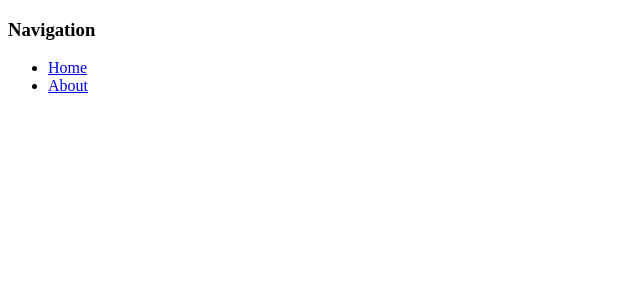
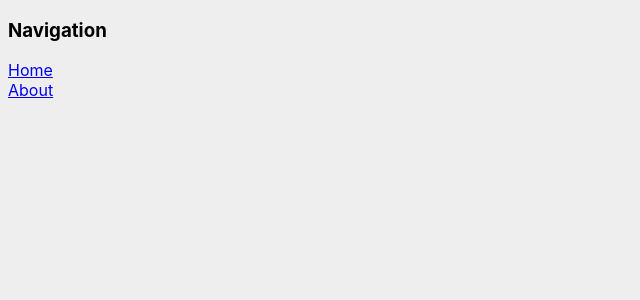
Before and after one commit to shiningflint/mumulala, a Vue app in the folder web/recipe/: page / in a window 1280 px wide. Shown: the top 300 px of the page, without its empty margins (0-640 px from the left). Built offline with nearby package versions, Linux system fonts and the light colour scheme.

Commit message:
Add css extraction into the mix

```diff
--- a/web/recipe/configs/webpack.dev.js
+++ b/web/recipe/configs/webpack.dev.js
@@ -12,6 +12,7 @@ const config = env => {
         rules: [
           rules.babelEslint,
           rules.eslint,
+          rules.sassLoader,
           rules.vue
         ]
       },
--- a/web/recipe/configs/webpack.paths.js
+++ b/web/recipe/configs/webpack.paths.js
@@ -2,12 +2,14 @@ const path = require('path')
 const root = path.resolve(__dirname, '..')
 const src = path.resolve(root, 'src')
 const components = path.resolve(src, 'components')
+const stylesheets = path.resolve(src, 'stylesheets')
 const views = path.resolve(src, 'views')
 
 module.exports = {
   'public': '/',
   src,
   components,
+  stylesheets,
   views,
   root
 }
--- a/web/recipe/src/components/layout/Navigation.vue
+++ b/web/recipe/src/components/layout/Navigation.vue
@@ -1,7 +1,7 @@
 <template>
   <div>
     <h3>Navigation</h3>
-    <ul>
+    <ul class="links">
       <li v-for="link in links">
         <router-link :to="link.to">{{ link.label }}</router-link>
       </li>
@@ -21,3 +21,11 @@ export default {
   },
 }
 </script>
+
+<style lang="scss" scoped>
+.links {
+  list-style: none;
+  margin: 0;
+  padding: 0;
+}
+</style>
--- a/web/recipe/src/index.js
+++ b/web/recipe/src/index.js
@@ -2,6 +2,7 @@ import App from './App'
 import Vue from 'vue'
 import VueRouter from 'vue-router'
 import Routes from './Routes'
+import 'stylesheets/global.scss'
 
 Vue.use(VueRouter)
 
--- /dev/null
+++ b/web/recipe/src/stylesheets/global.scss
@@ -0,0 +1,9 @@
+@import 'stylesheets/vars.scss';
+
+html,
+body {
+  height: 100%;
+  width: 100%;
+  font-family: 'Muli', -apple-system, BlinkMacSystemFont, "Segoe UI", Roboto, "Helvetica Neue", Arial, "Noto Sans", sans-serif, "Apple Color Emoji", "Segoe UI Emoji", "Segoe UI Symbol", "Noto Color Emoji";
+  background: $gray;
+}
--- /dev/null
+++ b/web/recipe/src/stylesheets/vars.scss
@@ -0,0 +1 @@
+$gray: #eee;
--- a/web/recipe/src/views/About.vue
+++ b/web/recipe/src/views/About.vue
@@ -1,5 +1,11 @@
 <template>
-  <div>
+  <div class="about">
     This is the about page
   </div>
 </template>
+
+<style lang="scss" scoped>
+.about {
+  color: red;
+}
+</style>
```
Also changed, not shown: web/recipe/configs/webpack.config.js (+7 -1 lines), web/recipe/configs/webpack.rules.js (+29 -0 lines), web/recipe/package.json (+7 -0 lines), 1 other file (tests, documents, lock files or other folders).
